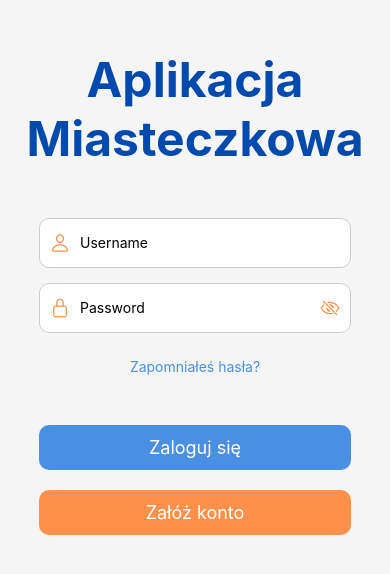
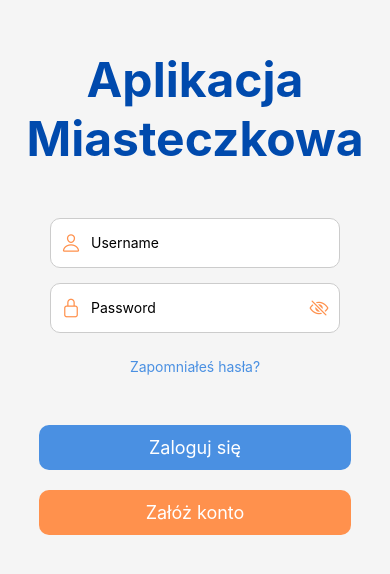
Before and after one commit to SKN-Telephoners/apka_miasteczkowa, a React Native app: screen /Login in a window 390 px wide. Shown: the part 130-704 px from the top of the page. Built offline with nearby package versions, Linux system fonts and the light colour scheme.

Commit message:
alerts for login

```diff
--- a/(auth)/LoginScreen.tsx
+++ b/(auth)/LoginScreen.tsx
@@ -1,15 +1,15 @@
-import React, { useState, useEffect } from "react";
+import { Ionicons } from "@expo/vector-icons";
+import AsyncStorage from "@react-native-async-storage/async-storage";
+import axios from "axios";
+import React, { useEffect, useState } from "react";
 import {
-  View,
+  Alert,
+  StyleSheet,
   Text,
   TextInput,
   TouchableOpacity,
-  StyleSheet,
-  Alert,
+  View,
 } from "react-native";
-import { Ionicons } from "@expo/vector-icons";
-import axios from "axios";
-import AsyncStorage from '@react-native-async-storage/async-storage';
 
 const BACKEND_URL = "http://10.0.2.2:5000";
 
@@ -33,7 +33,7 @@ const LoginScreen = ({ navigation }: { navigation: any }) => {
   //funkcja login
   async function logIn(username: string, password: string): Promise<void> {
     try {
-    const response = await axios.post('http://10.0.2.2:5000/api/login', {
+      const response = await axios.post("http://10.0.2.2:5000/api/login", {
         username: username,
         password: password,
       });
@@ -42,10 +42,10 @@ async function logIn(username: string, password: string): Promise<void> {
         console.log("Logowanie powiodło się!");
 
         const { access_token, refresh_token } = response.data; // assuming the token is returned as 'token'
-      await AsyncStorage.setItem('access_token', access_token);
-      await AsyncStorage.setItem('refresh_token', refresh_token);
+        await AsyncStorage.setItem("access_token", access_token);
+        await AsyncStorage.setItem("refresh_token", refresh_token);
 
-      navigation.navigate('Home');
+        navigation.navigate("Home");
       } else {
         console.log("Logowanie nie powiodło się. Kod:", response.status);
       }
@@ -59,12 +59,14 @@ async function logIn(username: string, password: string): Promise<void> {
   }
 
   return (
-    <View style={styles.container}>
+    <View style={styles.mainContainer}>
       <View style={styles.titleContainer}>
         <Text style={styles.title}>Aplikacja Miasteczkowa</Text>
       </View>
 
+      <View>
         <View style={styles.inputContainer}>
+          <View style={styles.inputBox}>
             <Ionicons name="person-outline" size={20} color="#ff914d" />
             <TextInput
               placeholder="Username"
@@ -73,8 +75,18 @@ async function logIn(username: string, password: string): Promise<void> {
               style={styles.input}
             />
           </View>
+          <Text
+            style={[
+              styles.errorMessage,
+              { display: message ? "flex" : "none" },
+            ]}
+          >
+            {}
+          </Text>
+        </View>
 
         <View style={styles.inputContainer}>
+          <View style={styles.inputBox}>
             <Ionicons name="lock-closed-outline" size={20} color="#ff914d" />
             <TextInput
               placeholder="Password"
@@ -90,6 +102,16 @@ async function logIn(username: string, password: string): Promise<void> {
                 color="#ff914d"
               />
             </TouchableOpacity>
+          </View>
+          <Text
+            style={[
+              styles.errorMessage,
+              { display: message ? "flex" : "none" },
+            ]}
+          >
+            {}
+          </Text>
+        </View>
       </View>
 
       <TouchableOpacity onPress={() => navigation.navigate("ResetPassword")}>
@@ -111,38 +133,45 @@ async function logIn(username: string, password: string): Promise<void> {
 };
 
 const styles = StyleSheet.create({
-  container: {
+  mainContainer: {
     flex: 1,
     justifyContent: "center",
     alignItems: "center",
-    backgroundColor: "#f5f5f5"
+    backgroundColor: "#f5f5f5",
   },
   titleContainer: {
     alignItems: "center",
     justifyContent: "center",
-    marginBottom: 50
+    marginBottom: 50,
   },
   title: {
     fontSize: 48,
     fontWeight: "bold",
     color: "#004aad",
-    textAlign: "center"
+    textAlign: "center",
   },
   inputContainer: {
+    marginBottom: 15,
+    // width: "80%",
+  },
+  inputBox: {
     flexDirection: "row",
     alignItems: "center",
     backgroundColor: "#fff",
     borderRadius: 10,
     paddingHorizontal: 10,
-    marginBottom: 15,
-    width: "80%",
     height: 50,
     borderWidth: 1,
-    borderColor: "#ccc"
+    borderColor: "#ccc",
   },
   input: {
     flex: 1,
-    marginLeft: 10
+    marginLeft: 10,
+  },
+  errorMessage: {
+    color: "red",
+    marginTop: 5,
+    // display: "none"
   },
   loginButton: {
     backgroundColor: "#4a90e2",
@@ -151,7 +180,7 @@ const styles = StyleSheet.create({
     borderRadius: 10,
     alignItems: "center",
     marginTop: 50,
-    marginBottom: 10
+    marginBottom: 10,
   },
   signUpButton: {
     backgroundColor: "#ff914d",
@@ -159,22 +188,22 @@ const styles = StyleSheet.create({
     width: "80%",
     borderRadius: 10,
     alignItems: "center",
-    marginTop: 10
+    marginTop: 10,
   },
   buttonText: {
     color: "#fff",
-    fontSize: 18
+    fontSize: 18,
   },
   forgotPassword: {
     marginTop: 10,
-    color: "#4a90e2"
+    color: "#4a90e2",
   },
   wifi: {
     position: "absolute",
     top: 150,
     right: 95,
-    color: "#4a90e2"
-  }
+    color: "#4a90e2",
+  },
 });
 
 export default LoginScreen;
```
Also changed, not shown: App.tsx (+8 -8 lines), 1 other file (tests, documents, lock files or other folders). Lines whose indentation alone changed are shown as unchanged.
